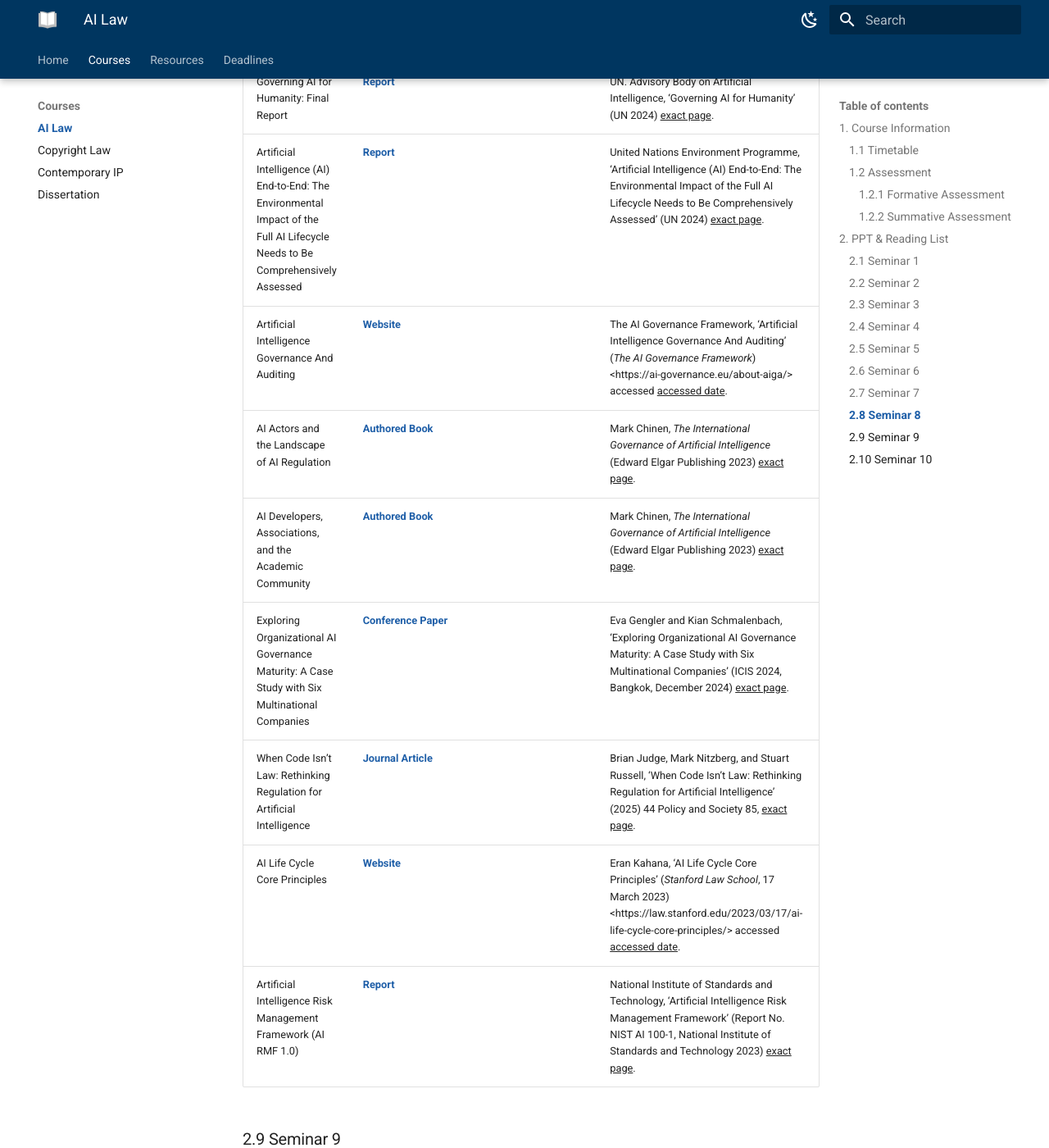
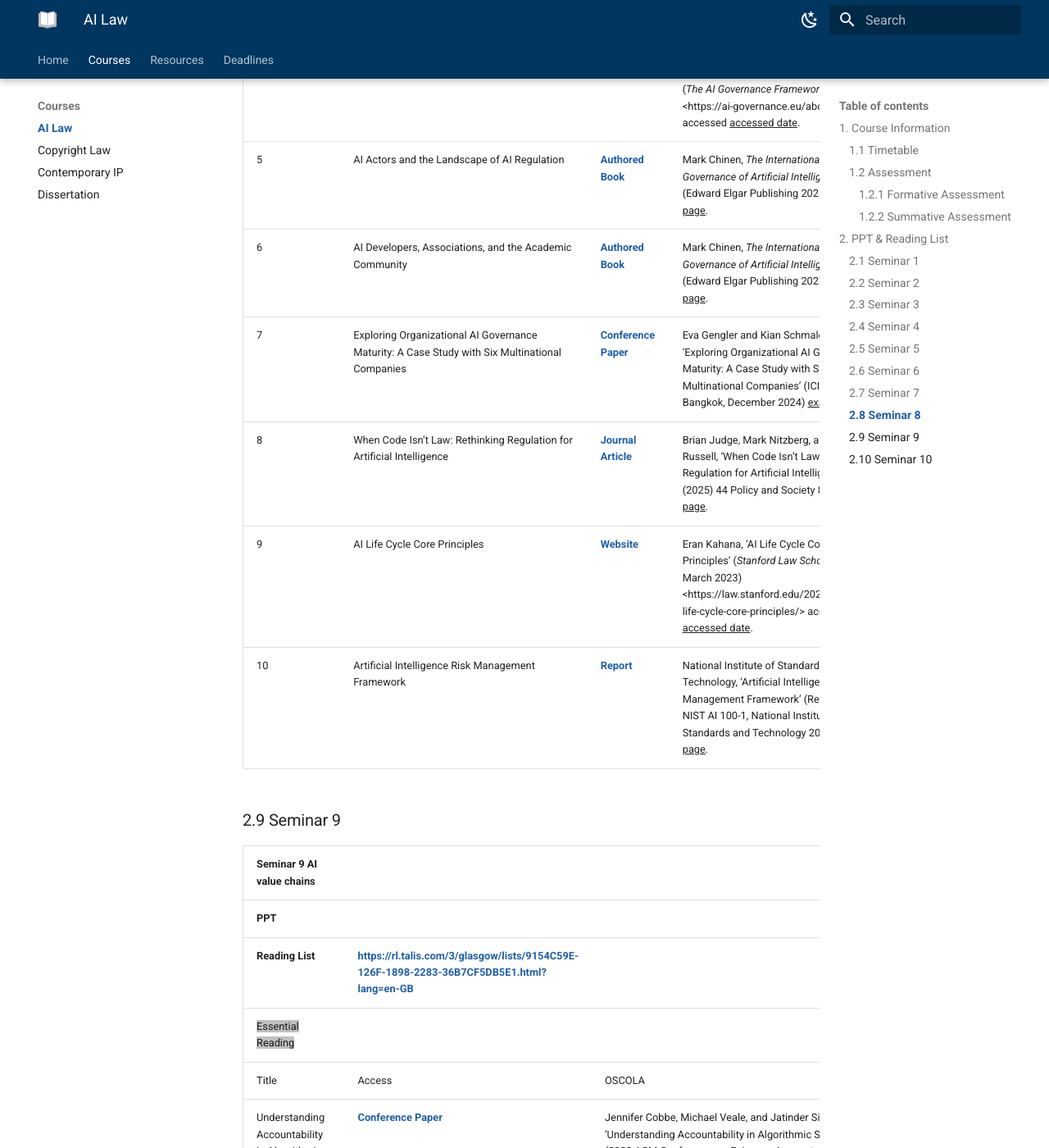
Before and after one commit to leetianshi/glasgow-project, an MkDocs documentation site: the page built from docs/Courses/AI Law/AI Law.md, in a window 1280 px wide and 1400 px high, scrolled down 21438 px. Shown: the whole window at 82% size. Built offline with MkDocs 1.6.1 and Material for MkDocs 9.7.7, drawn with Linux system fonts in a browser that asks for light colours; some of the changed text lies outside the part shown.

Commit message:
init mkdocs

```diff
--- a/docs/Courses/AI Law/AI Law.md
+++ b/docs/Courses/AI Law/AI Law.md
@@ -211,34 +211,34 @@
 | 2 | But How Do AI Images and Videos Actually Work? | [Website](<https://www.3blue1brown.com/?v=diffusion-models>) |
 
 ### 2.8 Seminar 8
-| Seminar 8 AI lifecycle |  |  |
-| ---- | ---- | ---- |
-| **PPT** |
+| Seminar 8 AI lifecycle |  |  |  |
+| ---- | ---- | ---- | ---- |
+| **PPT** | [Seminar 8](./Seminar%208.pptx) |
 | **Reading List** | <https://rl.talis.com/3/glasgow/lists/9154C59E-126F-1898-2283-36B7CF5DB5E1.html?lang=en-GB> |
 | <span style="background:#C0C0C0">Essential Reading</span> |
-| Title | Access | OSCOLA |
-| AI Governance: Themes, Knowledge Gaps and Future Agendas (**Please note, you only need to read pp.133–154**) | [Journal Article](./AI08ER01.pdf) | Teemu Birkstedt and others, ‘AI Governance: Themes, Knowledge Gaps and Future Agendas’ (2023) 33 Internet Research 133, <u>exact page</u>. |
-| AI Regulation Is (Not) All You Need | [Conference Paper](./AI08ER02.pdf) | Laura Lucaj, Patrick van der Smagt, and Djalel Benbouzid, ‘AI Regulation Is (Not) All You Need’ (2023 ACM Conference on Fairness, Accountability, and Transparency, Chicago, June 2023) <u>exact page</u>.|
-| Defining Organizational AI Governance | [Journal Article](./AI08ER03.pdf) | Matti Mäntymäki and others, ‘Defining Organizational AI Governancet’ (2022) 2 AI and Ethics 603, <u>exact page</u>. |
-| Discerning Between the “Easy” and “Hard” Problems of AI Governance | [Journal Article](./AI08ER04.pdf) | Matti Minkkinen and Matti Mäntymäki, ‘Discerning Between the “Easy” and “Hard” Problems of AI Governance’ (2023) 4 Transactions on Technology and Society 188, <u>exact page</u>. |
-| An Artificial Intelligence Life Cycle: From Conception to Production | [Journal Article](./AI08ER05.pdf) | Daswin De Silva and Damminda Alahakoon, ‘An Artificial Intelligence Life Cycle: From Conception to Productiont’ (2022) 3 Patterns 1, <u>exact page</u>. |
-| Stakeholder Roles in Artificial Intelligence Projects | [Journal Article](./AI08ER06.pdf) | Gloria J. Miller, ‘Stakeholder Roles in Artificial Intelligence Projects’ (2022) 3 Project Leadership and Society 1, <u>exact page</u>. |
-| Harmonising Innovation and Governance: A Lifecycle Model for High-Risk AI Systems Under the European AI Act | [Conference Paper](./AI08ER07.pdf) | Carolin Gotsch and Jörg Puchan, ‘Harmonising Innovation and Governance: A Lifecycle Model for High-Risk AI Systems Under the European AI Act’ (AKWI Jahrestagung 2024, Landshut, September 2024) <u>exact page</u>. |
-| The Importance of AI Governance | [Video](<https://www.youtube.com/watch?v=Q020C-Jw0o8>) |
-| Data Governance vs. Model Governance: Building a Strong Foundation for AI | [Video](<https://www.youtube.com/watch?v=Ixt-4T6oxk4>) |
-| AI Life Cycle | [Video](<https://www.youtube.com/watch?v=9_LtCH6AnNw>) |
+| # | Title | Access | OSCOLA |
+| 1 | AI Governance: Themes, Knowledge Gaps and Future Agendas (**Please note, you only need to read pp.133–154**) | [Journal Article](./AI08ER01.pdf) | Teemu Birkstedt and others, ‘AI Governance: Themes, Knowledge Gaps and Future Agendas’ (2023) 33 Internet Research 133, <u>exact page</u>. |
+| 2 | AI Regulation Is (Not) All You Need | [Conference Paper](./AI08ER02.pdf) | Laura Lucaj, Patrick van der Smagt, and Djalel Benbouzid, ‘AI Regulation Is (Not) All You Need’ (2023 ACM Conference on Fairness, Accountability, and Transparency, Chicago, June 2023) <u>exact page</u>.|
+| 3 | Defining Organizational AI Governance | [Journal Article](./AI08ER03.pdf) | Matti Mäntymäki and others, ‘Defining Organizational AI Governancet’ (2022) 2 AI and Ethics 603, <u>exact page</u>. |
+| 4 | Discerning Between the “Easy” and “Hard” Problems of AI Governance | [Journal Article](./AI08ER04.pdf) | Matti Minkkinen and Matti Mäntymäki, ‘Discerning Between the “Easy” and “Hard” Problems of AI Governance’ (2023) 4 Transactions on Technology and Society 188, <u>exact page</u>. |
+| 5 | An Artificial Intelligence Life Cycle: From Conception to Production | [Journal Article](./AI08ER05.pdf) | Daswin De Silva and Damminda Alahakoon, ‘An Artificial Intelligence Life Cycle: From Conception to Productiont’ (2022) 3 Patterns 1, <u>exact page</u>. |
+| 6 | Stakeholder Roles in Artificial Intelligence Projects | [Journal Article](./AI08ER06.pdf) | Gloria J. Miller, ‘Stakeholder Roles in Artificial Intelligence Projects’ (2022) 3 Project Leadership and Society 1, <u>exact page</u>. |
+| 7 | Harmonising Innovation and Governance: A Lifecycle Model for High-Risk AI Systems Under the European AI Act | [Conference Paper](./AI08ER07.pdf) | Carolin Gotsch and Jörg Puchan, ‘Harmonising Innovation and Governance: A Lifecycle Model for High-Risk AI Systems Under the European AI Act’ (AKWI Jahrestagung 2024, Landshut, September 2024) <u>exact page</u>. |
+| 8 | The Importance of AI Governance | [Video](<https://www.youtube.com/watch?v=Q020C-Jw0o8>) |
+| 9 | Data Governance vs. Model Governance: Building a Strong Foundation for AI | [Video](<https://www.youtube.com/watch?v=Ixt-4T6oxk4>) |
+| 10 | AI Life Cycle | [Video](<https://www.youtube.com/watch?v=9_LtCH6AnNw>) |
 | <span style="background:#C0C0C0">Recommended Reading</span> |
-| Title | Access | OSCOLA |
-| Principles for Responsible AI Innovation | [Website](<https://www.ai-lawenforcement.org/guidance/principles>) | AI-POL, ‘Principles for Responsible AI Innovation’ (*AI-POL*) <https://www.ai-lawenforcement.org/guidance/principles\> accessed <u>accessed date</u>. |
-| Governing AI for Humanity: Final Report | [Report](./AI08RR02.pdf) | UN. Advisory Body on Artificial Intelligence, ‘Governing AI for Humanity’ (UN 2024) <u>exact page</u>. |
-| Artificial Intelligence (AI) End-to-End: The Environmental Impact of the Full AI Lifecycle Needs to Be Comprehensively Assessed | [Report](./AI08RR03.pdf) | United Nations Environment Programme, ‘Artificial Intelligence (AI) End-to-End: The Environmental Impact of the Full AI Lifecycle Needs to Be Comprehensively Assessed’ (UN 2024) <u>exact page</u>. |
-| Artificial Intelligence Governance And Auditing | [Website](<https://ai-governance.eu/about-aiga/>) | The AI Governance Framework, ‘Artificial Intelligence Governance And Auditing’ (*The AI Governance Framework*) <https://ai-governance.eu/about-aiga/\> accessed <u>accessed date</u>. |
-| AI Actors and the Landscape of AI Regulation | [Authored Book](./AI08RR05.pdf) | Mark Chinen, *The International Governance of Artificial Intelligence* (Edward Elgar Publishing 2023) <u>exact page</u>. |
-| AI Developers, Associations, and the Academic Community | [Authored Book](./AI08RR06.pdf) | Mark Chinen, *The International Governance of Artificial Intelligence* (Edward Elgar Publishing 2023) <u>exact page</u>. |
-| Exploring Organizational AI Governance Maturity: A Case Study with Six Multinational Companies | [Conference Paper](./AI08RR07.pdf) | Eva Gengler and Kian Schmalenbach, ‘Exploring Organizational AI Governance Maturity: A Case Study with Six Multinational Companies’ (ICIS 2024, Bangkok, December 2024) <u>exact page</u>. |
-| When Code Isn’t Law: Rethinking Regulation for Artificial Intelligence | [Journal Article](./AI03RR03.pdf) | Brian Judge, Mark Nitzberg, and Stuart Russell, ‘When Code Isn’t Law: Rethinking Regulation for Artificial Intelligence’ (2025) 44 Policy and Society 85, <u>exact page</u>. |
-| AI Life Cycle Core Principles | [Website](<https://law.stanford.edu/2023/03/17/ai-life-cycle-core-principles/>) | Eran Kahana, ‘AI Life Cycle Core Principles’ (*Stanford Law School*, 17 March 2023) <https://law.stanford.edu/2023/03/17/ai-life-cycle-core-principles/\> accessed <u>accessed date</u>. |
-| Artificial Intelligence Risk Management Framework (AI RMF 1.0) | [Report](./AI08RR10.pdf) | National Institute of Standards and Technology, ‘Artificial Intelligence Risk Management Framework’ (Report No. NIST AI 100-1, National Institute of Standards and Technology 2023) <u>exact page</u>. |
+| # | Title | Access | OSCOLA |
+| 1 | Principles for Responsible AI Innovation | [Website](<https://www.ai-lawenforcement.org/guidance/principles>) | AI-POL, ‘Principles for Responsible AI Innovation’ (*AI-POL*) <https://www.ai-lawenforcement.org/guidance/principles\> accessed <u>accessed date</u>. |
+| 2 | Governing AI for Humanity: Final Report | [Report](./AI08RR02.pdf) | UN. Advisory Body on Artificial Intelligence, ‘Governing AI for Humanity’ (UN 2024) <u>exact page</u>. |
+| 3 | Artificial Intelligence (AI) End-to-End: The Environmental Impact of the Full AI Lifecycle Needs to Be Comprehensively Assessed | [Report](./AI08RR03.pdf) | United Nations Environment Programme, ‘Artificial Intelligence (AI) End-to-End: The Environmental Impact of the Full AI Lifecycle Needs to Be Comprehensively Assessed’ (UN 2024) <u>exact page</u>. |
+| 4 | Artificial Intelligence Governance And Auditing | [Website](<https://ai-governance.eu/about-aiga/>) | The AI Governance Framework, ‘Artificial Intelligence Governance And Auditing’ (*The AI Governance Framework*) <https://ai-governance.eu/about-aiga/\> accessed <u>accessed date</u>. |
+| 5 | AI Actors and the Landscape of AI Regulation | [Authored Book](./AI08RR05.pdf) | Mark Chinen, *The International Governance of Artificial Intelligence* (Edward Elgar Publishing 2023) <u>exact page</u>. |
+| 6 | AI Developers, Associations, and the Academic Community | [Authored Book](./AI08RR06.pdf) | Mark Chinen, *The International Governance of Artificial Intelligence* (Edward Elgar Publishing 2023) <u>exact page</u>. |
+| 7 | Exploring Organizational AI Governance Maturity: A Case Study with Six Multinational Companies | [Conference Paper](./AI08RR07.pdf) | Eva Gengler and Kian Schmalenbach, ‘Exploring Organizational AI Governance Maturity: A Case Study with Six Multinational Companies’ (ICIS 2024, Bangkok, December 2024) <u>exact page</u>. |
+| 8 | When Code Isn’t Law: Rethinking Regulation for Artificial Intelligence | [Journal Article](./AI03RR03.pdf) | Brian Judge, Mark Nitzberg, and Stuart Russell, ‘When Code Isn’t Law: Rethinking Regulation for Artificial Intelligence’ (2025) 44 Policy and Society 85, <u>exact page</u>. |
+| 9 | AI Life Cycle Core Principles | [Website](<https://law.stanford.edu/2023/03/17/ai-life-cycle-core-principles/>) | Eran Kahana, ‘AI Life Cycle Core Principles’ (*Stanford Law School*, 17 March 2023) <https://law.stanford.edu/2023/03/17/ai-life-cycle-core-principles/\> accessed <u>accessed date</u>. |
+| 10 | Artificial Intelligence Risk Management Framework | [Report](./AI08RR10.pdf) | National Institute of Standards and Technology, ‘Artificial Intelligence Risk Management Framework’ (Report No. NIST AI 100-1, National Institute of Standards and Technology 2023) <u>exact page</u>. |
 
 ### 2.9 Seminar 9
 | Seminar 9 AI value chains |  |  |
```
Also changed, not shown: docs/index.md (+1 -1 lines), 3 other files.
